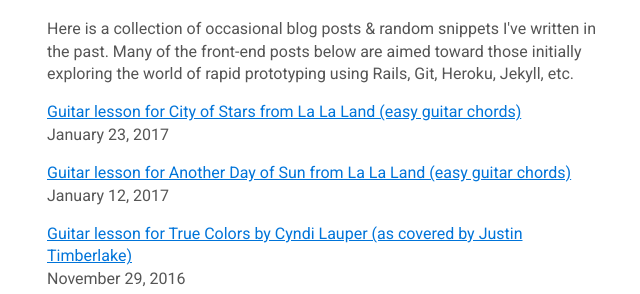
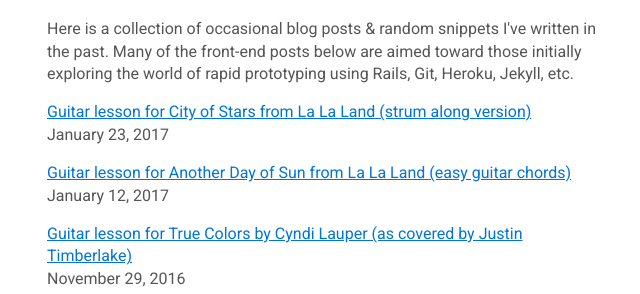
Before and after one commit to davidpots/davidpots.github.io, a Jekyll site: the page built from index.html, in a window 1280 px wide and 900 px high, scrolled down 2815 px. Shown: the part 158-452 px from the top of the window, without its empty margins (317-957 px from the left). Built offline with Jekyll 4.4.1, drawn with Linux system fonts in a browser that asks for light colours; nearby versions of some CDN libraries.

Commit message:
Updates City of Stars

```diff
--- a/_posts/2017-01-23-guitar-lesson-city-of-stars-la-la-land.md
+++ b/_posts/2017-01-23-guitar-lesson-city-of-stars-la-la-land.md
@@ -1,14 +1,13 @@
 ---
 layout: post
-title: "Guitar lesson for City of Stars from La La Land (easy guitar chords)"
+title: "Guitar lesson for City of Stars from La La Land (strum along version)"
 date: 2017-01-23
 categories: guitar music
 ---
 
 ## Video lesson
 
-Coming soon.
-<!-- <iframe width="560" height="315" src="https://www.youtube.com/embed/N2F7EJxt2YI" frameborder="0" allowfullscreen></iframe> -->
+<iframe width="560" height="315" src="https://www.youtube.com/embed/caBDotrfiLc" frameborder="0" allowfullscreen></iframe>
 
 ## About this lesson
 
```
